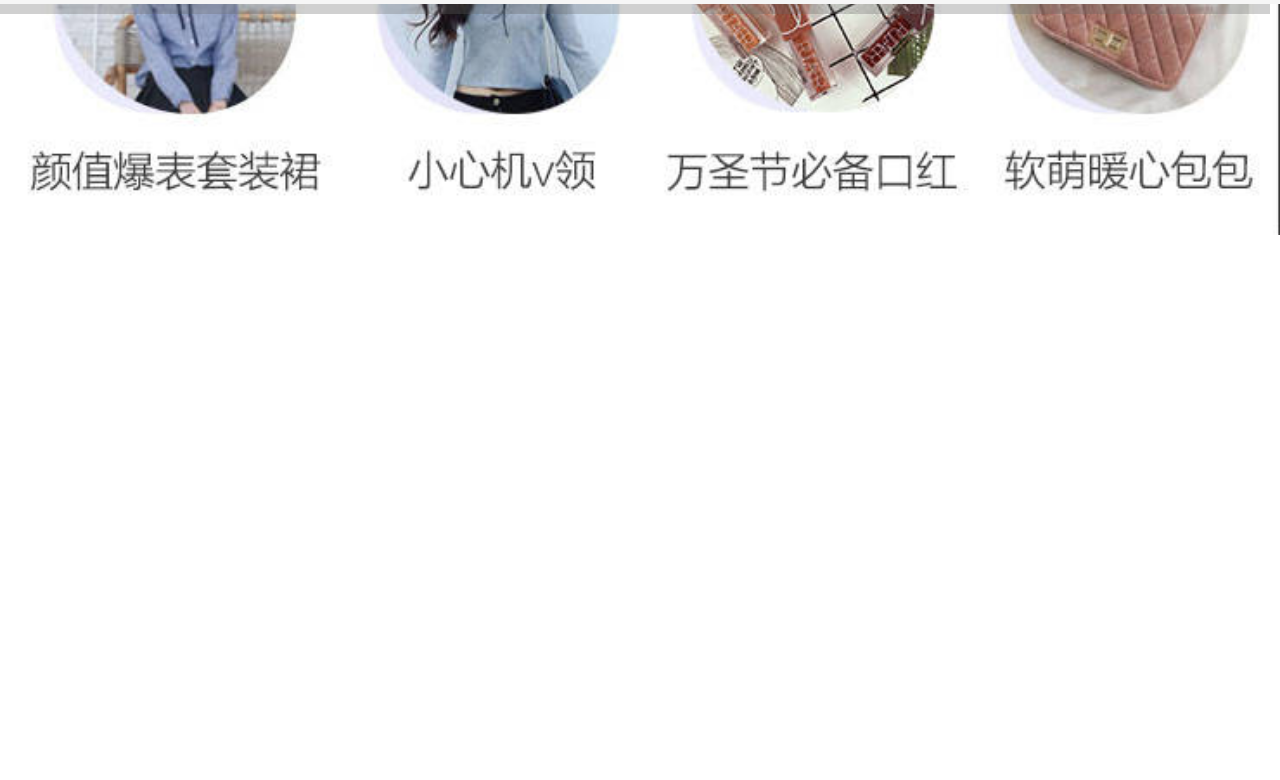
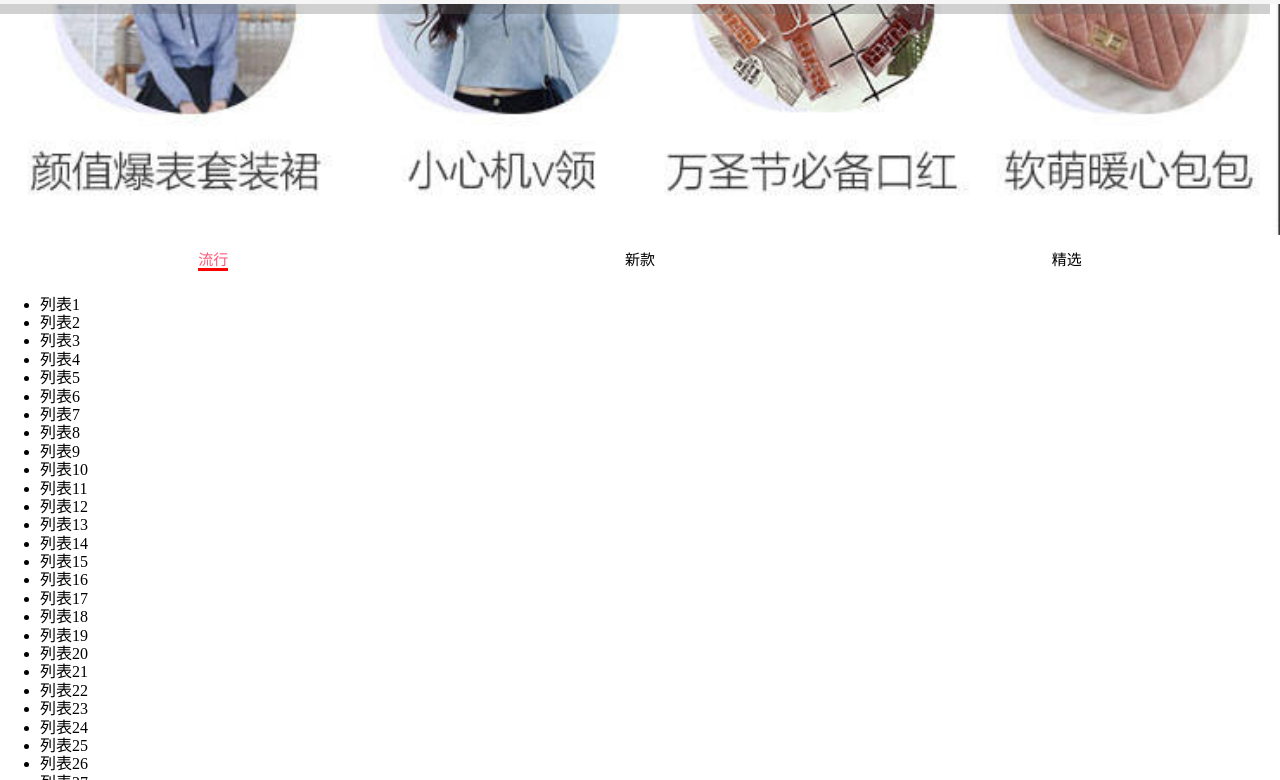
Before and after one commit to byYourSide007/LHCMail, a Vue app: page /home in a window 1280 px wide. Shown: the part 796-1576 px from the top of the page. Before the commit the page ends 1036 px from the top, so only its background shows below. Built offline with nearby package versions, Linux system fonts and the light colour scheme; no server answers.

Commit message:
tabControl

```diff
--- a/src/components/common/swiper/Swiper.vue
+++ b/src/components/common/swiper/Swiper.vue
@@ -1,6 +1,6 @@
 <template>
 <!--     老师给的组件样式       -->
-    <div id="hy-swiper">
+    <div id="hy-swiper" >
       <div class="swiper" @touchstart="touchStart" @touchmove="touchMove" @touchend="touchEnd">
         <slot></slot>
       </div>
@@ -122,8 +122,6 @@
         // 1.获取要操作的元素
         let swiperEl = document.querySelector('.swiper');
         let slidesEls = swiperEl.getElementsByClassName('slide');
-
-        console.log(slidesEls);
 
         // 2.保存个数
         this.slideCount = slidesEls.length;
--- /dev/null
+++ b/src/components/common/tabControl/TabControl.vue
@@ -0,0 +1,82 @@
+<template>
+    <div class="tab-control">
+        <div v-for="(item,index) in title"
+             :key="index" class="tab-control-item"
+             @click="itemClick(index)"
+            >
+
+            <span   :class="{active : index === currentIndex}">{{item}}</span>
+        </div>
+    </div>
+</template>
+
+<script>
+  export default {
+    name: "TabControl",
+    data(){
+      return {
+        currentIndex : 0,
+      }
+    },
+    props : {
+      title : {
+        type : Array,
+        default(){
+          return [];
+        }
+      },
+    },
+    computed : {
+
+      // itemClick(index) {
+      //   this.currentIndex = index;
+      // }
+
+    },
+    methods : {
+        itemClick(index) {
+          this.currentIndex = index;
+        }
+    }
+  }
+</script>
+
+<style scoped>
+    .tab-control {
+        display: flex;
+        text-align: center;
+        font-size: 15px;
+        height: 40px;
+        line-height: 40px;
+        background-color: #fff;
+    }
+    .tab-control-item {
+        flex: 1;
+    }
+
+    .active {
+        color: #ff5777;
+        border-bottom: 3px solid red;
+    }
+/*
+    也可以将上面的语法分成两个部分
+            首先，是将动态绑定的active类放到div中
+            然后，active类中的样式为：
+                        .active {
+                            color: #ff5777;
+                        }
+            接着，新增一个设置样式 ：
+                            .active span {
+                                border-bottom: 3px solid red;
+                            }
+            和下面的设置内容一样的效果：
+                    .active {
+                        color: #ff5777;
+                        border-bottom: 3px solid red;
+                    }
+
+
+            <span :class="{active : index === currentIndex}">{{item}}</span>
+*/
+
+</style>
--- a/src/views/home/Home.vue
+++ b/src/views/home/Home.vue
@@ -10,17 +10,125 @@
           <recommend-view :recommends="recommend"></recommend-view>
       <!--    商品特色  -->
           <feature-view></feature-view>
+      <!--    显示栏  -->
+          <tab-control :title="['流行','新款','精选']" class="tab-control-position"></tab-control>
 
+      <ul>
+          <li>列表1</li>
+          <li>列表2</li>
+          <li>列表3</li>
+          <li>列表4</li>
+          <li>列表5</li>
+          <li>列表6</li>
+          <li>列表7</li>
+          <li>列表8</li>
+          <li>列表9</li>
+          <li>列表10</li>
+          <li>列表11</li>
+          <li>列表12</li>
+          <li>列表13</li>
+          <li>列表14</li>
+          <li>列表15</li>
+          <li>列表16</li>
+          <li>列表17</li>
+          <li>列表18</li>
+          <li>列表19</li>
+          <li>列表20</li>
+          <li>列表21</li>
+          <li>列表22</li>
+          <li>列表23</li>
+          <li>列表24</li>
+          <li>列表25</li>
+          <li>列表26</li>
+          <li>列表27</li>
+          <li>列表28</li>
+          <li>列表29</li>
+          <li>列表30</li>
+          <li>列表31</li>
+          <li>列表32</li>
+          <li>列表33</li>
+          <li>列表34</li>
+          <li>列表35</li>
+          <li>列表36</li>
+          <li>列表37</li>
+          <li>列表38</li>
+          <li>列表39</li>
+          <li>列表40</li>
+          <li>列表41</li>
+          <li>列表42</li>
+          <li>列表43</li>
+          <li>列表44</li>
+          <li>列表45</li>
+          <li>列表46</li>
+          <li>列表47</li>
+          <li>列表48</li>
+          <li>列表49</li>
+          <li>列表50</li>
+          <li>列表51</li>
+          <li>列表52</li>
+          <li>列表53</li>
+          <li>列表54</li>
+          <li>列表55</li>
+          <li>列表56</li>
+          <li>列表57</li>
+          <li>列表58</li>
+          <li>列表59</li>
+          <li>列表60</li>
+          <li>列表61</li>
+          <li>列表62</li>
+          <li>列表63</li>
+          <li>列表64</li>
+          <li>列表65</li>
+          <li>列表66</li>
+          <li>列表67</li>
+          <li>列表68</li>
+          <li>列表69</li>
+          <li>列表70</li>
+          <li>列表71</li>
+          <li>列表72</li>
+          <li>列表73</li>
+          <li>列表74</li>
+          <li>列表75</li>
+          <li>列表76</li>
+          <li>列表77</li>
+          <li>列表78</li>
+          <li>列表79</li>
+          <li>列表80</li>
+          <li>列表81</li>
+          <li>列表82</li>
+          <li>列表83</li>
+          <li>列表84</li>
+          <li>列表85</li>
+          <li>列表86</li>
+          <li>列表87</li>
+          <li>列表88</li>
+          <li>列表89</li>
+          <li>列表90</li>
+          <li>列表91</li>
+          <li>列表92</li>
+          <li>列表93</li>
+          <li>列表94</li>
+          <li>列表95</li>
+          <li>列表96</li>
+          <li>列表97</li>
+          <li>列表98</li>
+          <li>列表99</li>
+          <li>列表100</li>
+      </ul>
   </div>
 </template>
 
 <script>
-
+// <!-- 可以将导入的组件分成几个部分，（1）导入的方法。（2）子组件。（3）公共组件。（4）导入的数据。-->
 import NavBar from "@/components/common/navbar/NavBar";
 import NavBarItem from "@/components/common/navbar/NavBarItem";
+
+
 import HomeSwiper from "./childComps/HomeSwiper";
 import RecommendView from "@/views/home/childComps/RecommendView";
 import FeatureView from "@/views/home/childComps/FeatureView";
+import TabControl from "@/components/common/tabControl/TabControl";
+
 
 import {getHomeMUltidata} from "@/network/home";
 
@@ -39,6 +147,7 @@
     HomeSwiper,
     RecommendView,
     FeatureView,
+    TabControl,
   },
   //当组件被成功创建之后
   created() {
@@ -53,16 +162,22 @@
 </script>
 
 <style scoped>
-    /*.home {*/
-    /*    !*padding-top: 44px;*!*/
-    /*}*/
+
+    .home {
+        padding-top: 44px;
+    }
+
   .home-nav {
     background-color: #fb7299;
     color: #fff;
-      /*position: fixed;*/
-      /*left: 0;*/
-      /*right: 0;*/
-      /*top: 0;*/
-      /*z-index: 999;*/
+      position: fixed;
+      left: 0;
+      right: 0;
+      top: 0;
+      z-index: 999;
   }
+    .tab-control-position {
+        position: sticky;
+        top: 44px;
+    }
 </style>
--- a/src/views/home/childComps/HomeSwiper.vue
+++ b/src/views/home/childComps/HomeSwiper.vue
@@ -1,5 +1,6 @@
 <template>
-  <swiper-comps ref="swiper" v-if="banners.length" >
+<!--  <swiper-comps  v-if="banners.length" class="swiper-comps">-->
+  <swiper-comps  v-if="banners.length">
     <swiper-item  v-for="(item,index) in banners" :key="index">
        <a :href="item.link"><img :src="item.image" :alt="item.title"></a>
     </swiper-item>
@@ -36,7 +37,7 @@
 </script>
 
 <style scoped>
-    /*.swiper {*/
+    /*.swiper-comps {*/
     /*    padding-top: 44px;*/
     /*}*/
 </style>
```
